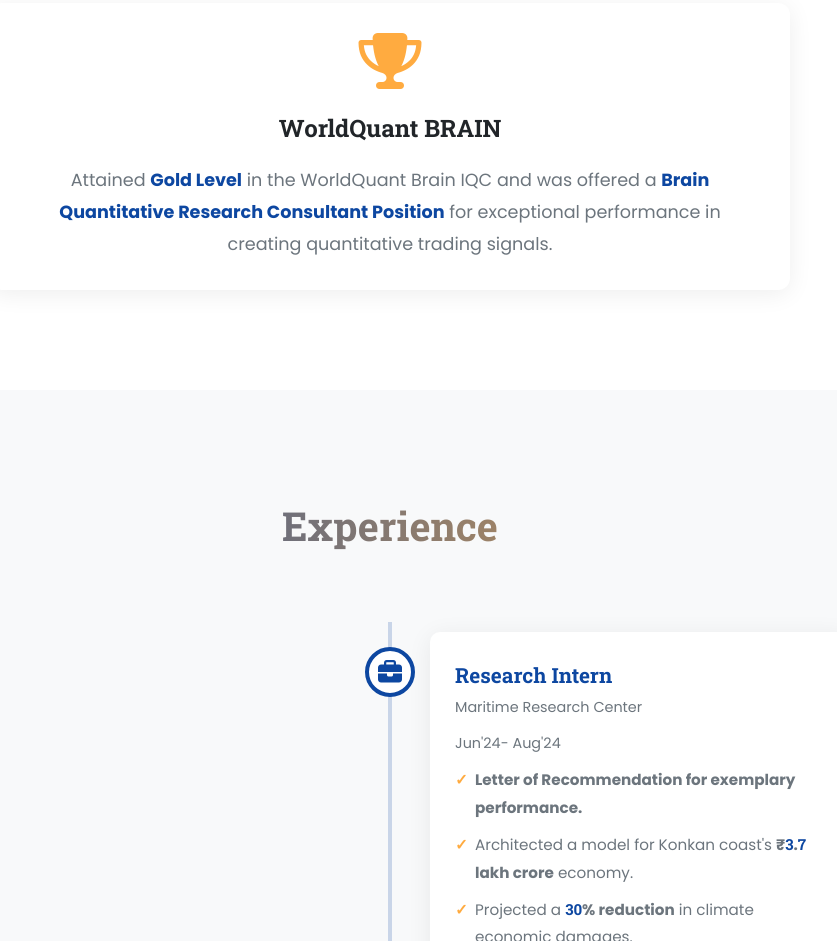
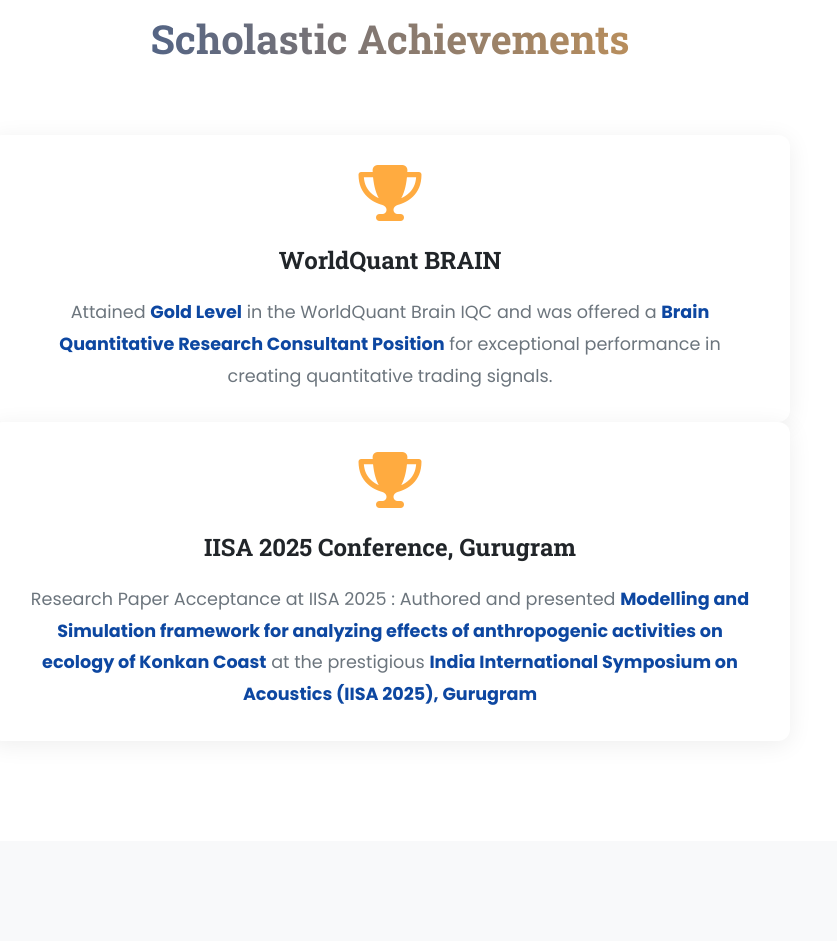
Before and after one commit to AshwaniE609/Portfolio, a plain HTML site: page index.html in a window 1280 px wide. Shown: the part 1510-2451 px from the top of the page, without its empty margins (250-1087 px from the left). Drawn offline with nearby package versions, Linux system fonts and the light colour scheme.

Commit message:
Update index.html

```diff
--- a/index.html
+++ b/index.html
@@ -324,10 +324,18 @@
 
         <section id="achievements">
             <div class="container">
+                <h2 class="gradient-text reveal reveal-up">Scholastic Achievements </h2>
                 <div class="achievement-card card reveal reveal-zoom">
                     <i class="fas fa-trophy"></i>
                     <h3>WorldQuant BRAIN</h3>
                     <p>Attained <strong>Gold Level</strong> in the WorldQuant Brain IQC and was offered a <strong>Brain Quantitative Research Consultant Position</strong> for exceptional performance in creating quantitative trading signals.</p>
+                </div>
+                <div class="achievement-card card reveal reveal-zoom">
+                    <i class="fas fa-trophy"></i>
+                    <h3>IISA 2025 Conference, Gurugram </h3>
+                    <p>Research Paper Acceptance at IISA 2025 : Authored and presented <strong> Modelling and Simulation framework for analyzing
+effects of anthropogenic activities on ecology of Konkan Coast</strong> at the prestigious <strong>India International Symposium
+on Acoustics (IISA 2025), Gurugram</strong></p>
                 </div>
             </div>
         </section>
```
